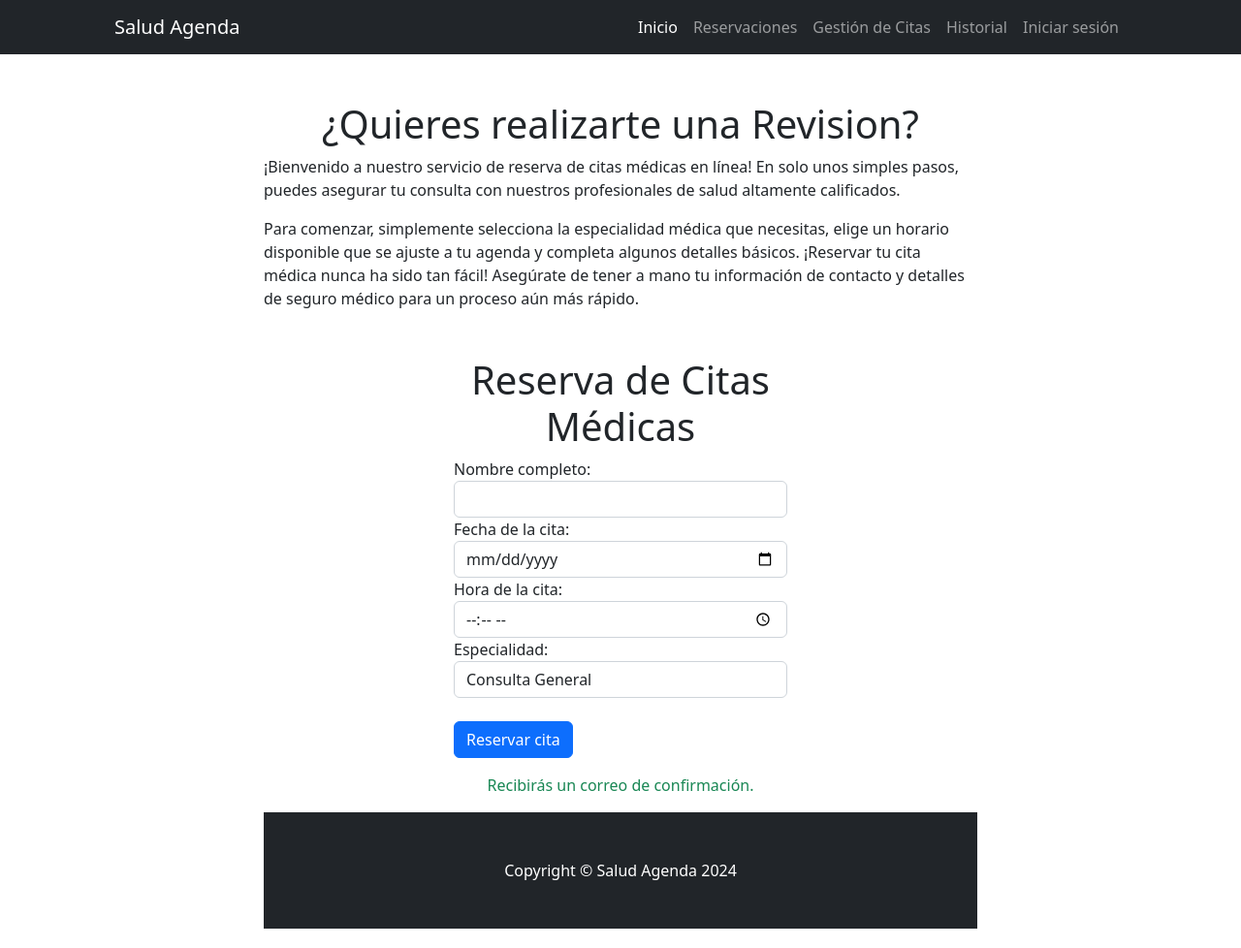
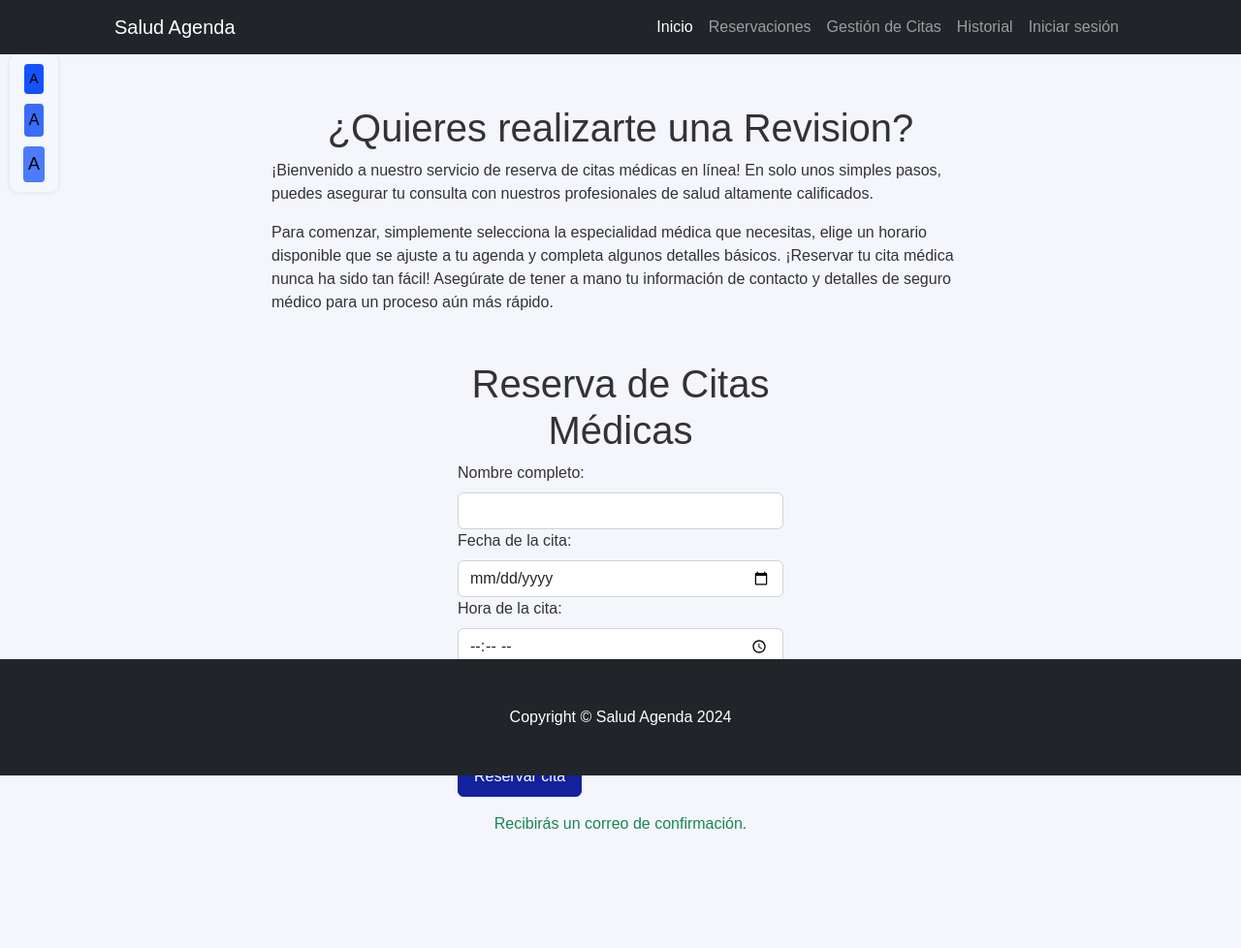
Before and after one commit to rjwrld/Citas-Medicas, a PHP site: page /reservacion.php in a window 1280 px wide. Shown: the whole page at 97% size. Run offline with PHP 8.4, Linux system fonts and the light colour scheme.

Commit message:
Añadiendo botones de cambio de tamaño de fuente
Se añadieron 3 botones en todas las páginas para el cambio del tamaño de la fuente en la nuestra página. Esto con el propósito de dar una mejor accesibilidad a los usuarios y ser un poco más inclusivos con las personas discapacitadas.

```diff
--- a/views/assets/css/styles.css
+++ b/views/assets/css/styles.css
@@ -7,6 +7,8 @@ body {
     display: flex;
     flex-direction: column;
     min-height: 100vh;
+    overflow-y: scroll;
+    padding-bottom: 100px;
 }
 
 body.registro-page {
@@ -172,3 +174,60 @@ footer {
     align-items: center;
 }
 }
+
+.square-button {
+    width: 40px;
+    height: 40px;
+    font-size: 1.5rem;
+    line-height: 1.5rem;
+    text-align: center;
+    padding: 0;
+}
+
+.accessibility-bar {
+    position: fixed;
+    top: 56px;
+    left: 10px;
+    width: 50px;
+    padding: 10px;
+    background-color: #f4f7fc;
+    border-radius: 8px;
+    box-shadow: 0 0 5px rgba(0, 0, 0, 0.1);
+    display: flex;
+    flex-direction: column;
+    align-items: center;
+    gap: 10px;
+}
+
+.btn-size {
+    border: none;
+    border-radius: 4px;
+    cursor: pointer;
+    padding: 5px;
+}
+
+#btn-small {
+    font-size: 14px;
+    background-color: rgb(20, 82, 252);
+    color: #000000;
+}
+
+#btn-medium {
+    font-size: 16px;
+    background-color: #396cf8;
+    color: #000000;
+}
+
+#btn-large {
+    font-size: 18px;
+    background-color: #4c7bfc;
+    color: #000000;
+}
+
+.btn-size:hover {
+    opacity: 0.8;
+}
+
+.mt-custom {
+    margin-top: 60px;
+}
--- a/views/reservacion.php
+++ b/views/reservacion.php
@@ -12,11 +12,10 @@ session_start();
     <meta name="description" content="" />
     <meta name="author" content="" />
     <title>Salud Agenda</title>
-
     <link rel="icon" type="image/x-icon" href="/views/assets/favicon.ico" />
-    <link rel="stylesheet" href="./views/assets/css/style.css">
     <link href="../views/assets/boostrap/styles.css" rel="stylesheet" />
-
+    <link href="../views/assets/css/styles.css" rel="stylesheet" />
+    <script src="../controllers/scriptTamanoLetras.js" defer></script>
 </head>
 
 <body>
@@ -50,9 +49,14 @@ session_start();
             </div>
         </div>
     </nav>
-
+    <div class="accessibility-bar">
+        <button class="btn-size" id="btn-small" onclick="setFontSize('small')">A</button>
+        <button class="btn-size" id="btn-medium" onclick="setFontSize('medium')">A</button>
+        <button class="btn-size" id="btn-large" onclick="setFontSize('large')">A</button>
+    </div>
 
     <!-- Contenido Pagina-->
+    <div class="container mt-custom">
         <div class="container mt-5">
             <div class="row justify-content-center">
                 <div class="col-lg-8">
@@ -61,8 +65,6 @@ session_start();
                         <p>¡Bienvenido a nuestro servicio de reserva de citas médicas en línea! En solo unos simples pasos, puedes asegurar tu consulta con nuestros profesionales de salud altamente calificados.</p>
                         <p>Para comenzar, simplemente selecciona la especialidad médica que necesitas, elige un horario disponible que se ajuste a tu agenda y completa algunos detalles básicos. ¡Reservar tu cita médica nunca ha sido tan fácil! Asegúrate de tener a mano tu información de contacto y detalles de seguro médico para un proceso aún más rápido.</p>
                     </section>
-
-
 
                     <div class="container mt-5">
                         <div class="row justify-content-center">
@@ -99,14 +101,16 @@ session_start();
                             </div>
                         </div>
                     </div>
-
-
-                <!-- Footer-->
+                </div>
+            </div>
+        </div>
+    </div>
         <footer class="py-5 bg-dark">
             <div class="container px-4 px-lg-5">
                 <p class="m-0 text-center text-white">Copyright &copy; Salud Agenda 2024</p>
             </div>
         </footer>
+
         <script src="https://cdn.jsdelivr.net/npm/bootstrap@5.2.3/dist/js/bootstrap.bundle.min.js"></script>
 
 </body>
```
Also changed, not shown: controllers/scriptTamanoLetras.js (added, +11 -0 lines), views/gestion.php (+10 -1 lines), views/historial.php (+10 -1 lines), views/index.php (+7 -0 lines), views/login.php (+7 -1 lines), views/registro.php (+7 -2 lines). Lines whose indentation alone changed are shown as unchanged.
